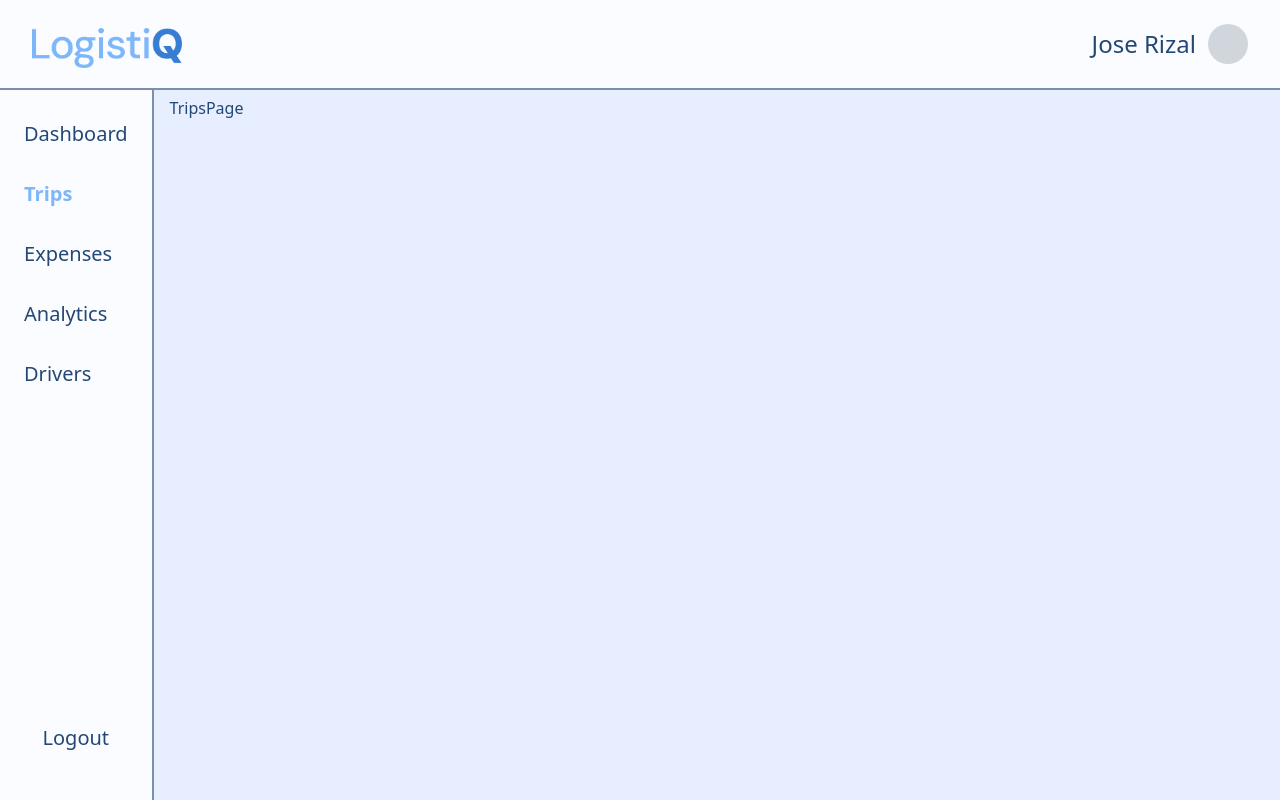
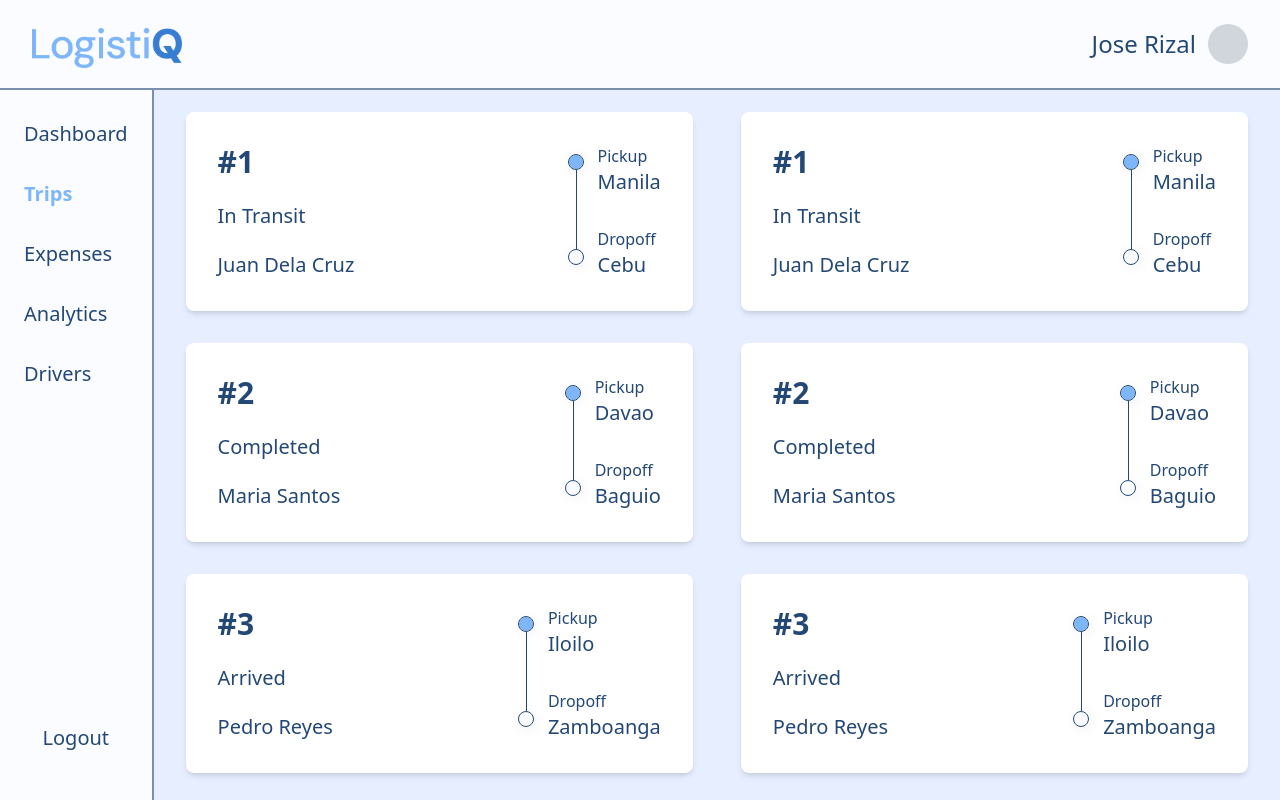
Before and after one commit to gabrieljamesbenedict/LogistiQ, a Next.js app: page /trips in a window 1280 px wide. Shown: the top 800 px of the page. Built offline with nearby package versions, Linux system fonts and the light colour scheme.

Commit message:
feat: half of trip page

```diff
--- a/src/app/components/TripList.tsx
+++ b/src/app/components/TripList.tsx
@@ -1,4 +1,6 @@
 import React from 'react'
+import Card from './Card';
+import Image from 'next/image'
 
 export interface Trip {
   id: number;
@@ -83,6 +85,38 @@ export const HistoryList = ({ trips }: { trips: Trip[] }) => {
   );
 };
 
+export const TripList = ({ trips }: { trips: Trip[] }) => {
+  return (
+    <div className="text-xl">
+      <ul className="flex flex-col">
+        {trips.map((trip) => (
+          <li key={trip.id} className="p-4 items-center text-primary">
+            <Card>
+              <div className="p-4 flex justify-between">
+                <div className="flex flex-col flex-1 justify-between">
+                  <h1 className="text-3xl font-bold">#{trip.id}</h1>
+                  <h2>{trip.status}</h2>
+                  <h2>{trip.driver}</h2>
+                </div>
+                <div className='flex flex-row'>
+                  <Image src="/tripDesign.svg" alt="tripDesign" width={40} height={40} />
+                    <div className="flex flex-col">
+                        <h2 className='text-base'>Pickup</h2>
+                      <h2>{trip.origin}</h2>
+                    <div className="flex-1" />
+                        <h2 className='text-base'>Dropoff</h2>
+                      <h2>{trip.destination}</h2>
+                    </div>
+                </div>
+              </div>
+            </Card>
+          </li>
+        ))}
+      </ul>
+    </div>
+  );
+};
+
 const formatDate = (date: Date) =>
   date.toLocaleString('en-US', {
     month: 'short',
--- a/src/app/trips/page.tsx
+++ b/src/app/trips/page.tsx
@@ -1,8 +1,35 @@
-import React from 'react'
+"use client"
+
+import Chart, { DataPoint, ExpenseType } from '../components/Chart'
+import Card from '../components/Card'
+import Image from 'next/image'
+import CardRowContainer from '../components/CardRowContainer'
+import {CurrentList, HistoryList, Trip, TripList, TripStatus } from '../components/TripList'
+import { useState } from 'react';
 
 const TripsPage = () => {
+
+  const [tripsData, setTripsData] = useState<Trip[]>([ //dummy data, replace with api call
+    { id: 1, date: new Date("2024-01-15T08:30:00"), origin: "Manila", destination: "Cebu", status: TripStatus.IN_TRANSIT, driver: "Juan Dela Cruz", totalExpenses: 2500, totalProfit: 5000, customerName: "ABC Logistics" },
+    { id: 2, date: new Date("2024-01-16T10:00:00"), origin: "Davao", destination: "Baguio", status: TripStatus.COMPLETED, driver: "Maria Santos", totalExpenses: 1800, totalProfit: 4200, customerName: "XYZ Trading" },
+    { id: 3, date: new Date("2024-01-17T14:45:00"), origin: "Iloilo", destination: "Zamboanga", status: TripStatus.ARRIVED, driver: "Pedro Reyes", totalExpenses: 2100, totalProfit: 4800, customerName: "DEF Cargo" },
+    { id: 4, date: new Date("2024-01-18T09:15:00"), origin: "Quezon City", destination: "Tacloban", status: TripStatus.IN_TRANSIT, driver: "Ana Garcia", totalExpenses: 2300, totalProfit: 5200, customerName: "GHI Shipping" },
+    { id: 5, date: new Date("2024-01-19T11:30:00"), origin: "Batangas", destination: "Legazpi", status: TripStatus.PENDING, driver: "Carlos Mendoza", totalExpenses: 1900, totalProfit: 3800, customerName: "JKL Express" },
+    { id: 6, date: new Date("2024-01-20T07:00:00"), origin: "Clark", destination: "General Santos", status: TripStatus.COMPLETED, driver: "Rosa Villanueva", totalExpenses: 2800, totalProfit: 6000, customerName: "MNO Freight" },
+    { id: 7, date: new Date("2024-01-21T06:45:00"), origin: "Subic", destination: "Cagayan de Oro", status: TripStatus.IN_TRANSIT, driver: "Luis Aquino" },
+    { id: 8, date: new Date("2024-01-22T13:00:00"), origin: "Pampanga", destination: "Dumaguete", status: TripStatus.PENDING, driver: "Elena Ramos", customerName: "PQR Distributors" },
+    { id: 9, date: new Date("2024-01-23T08:00:00"), origin: "Laguna", destination: "Butuan", status: TripStatus.ARRIVED, driver: "Marco Tan", totalExpenses: 2200 },
+    { id: 10, date: new Date("2024-01-24T15:30:00"), origin: "Tarlac", destination: "Cotabato", status: TripStatus.COMPLETED, driver: "Sofia Cruz", totalProfit: 4500 },
+    ]);
+
   return (
-    <div>TripsPage</div>
+    <div className="flex flex-col gap-6 justify-between">
+      <CardRowContainer>
+        <TripList trips={tripsData} />
+        <TripList trips={tripsData} />
+      </CardRowContainer>
+
+    </div>
   )
 }
 
```
Also changed, not shown: public/tripDesign.svg (added).
